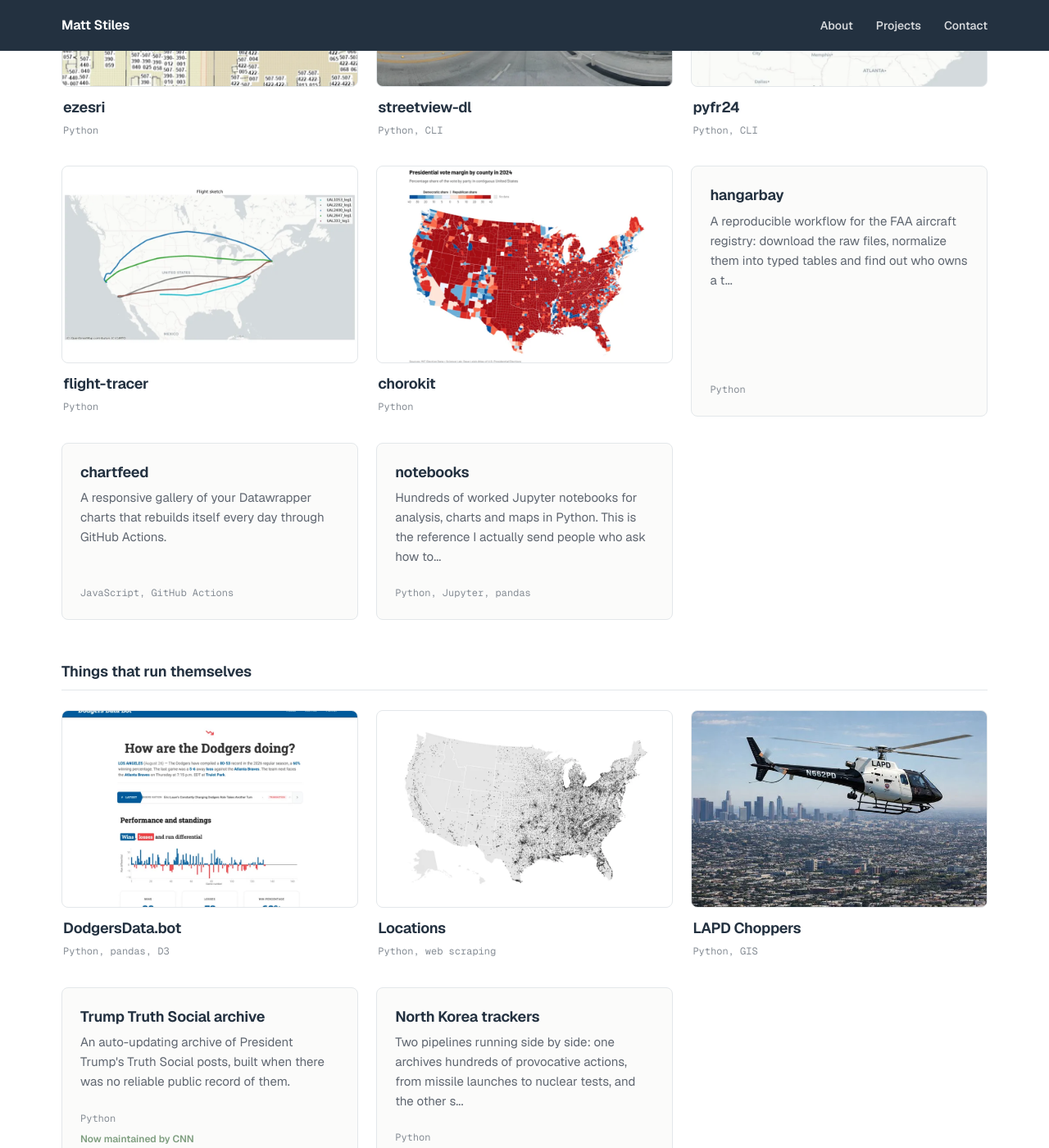
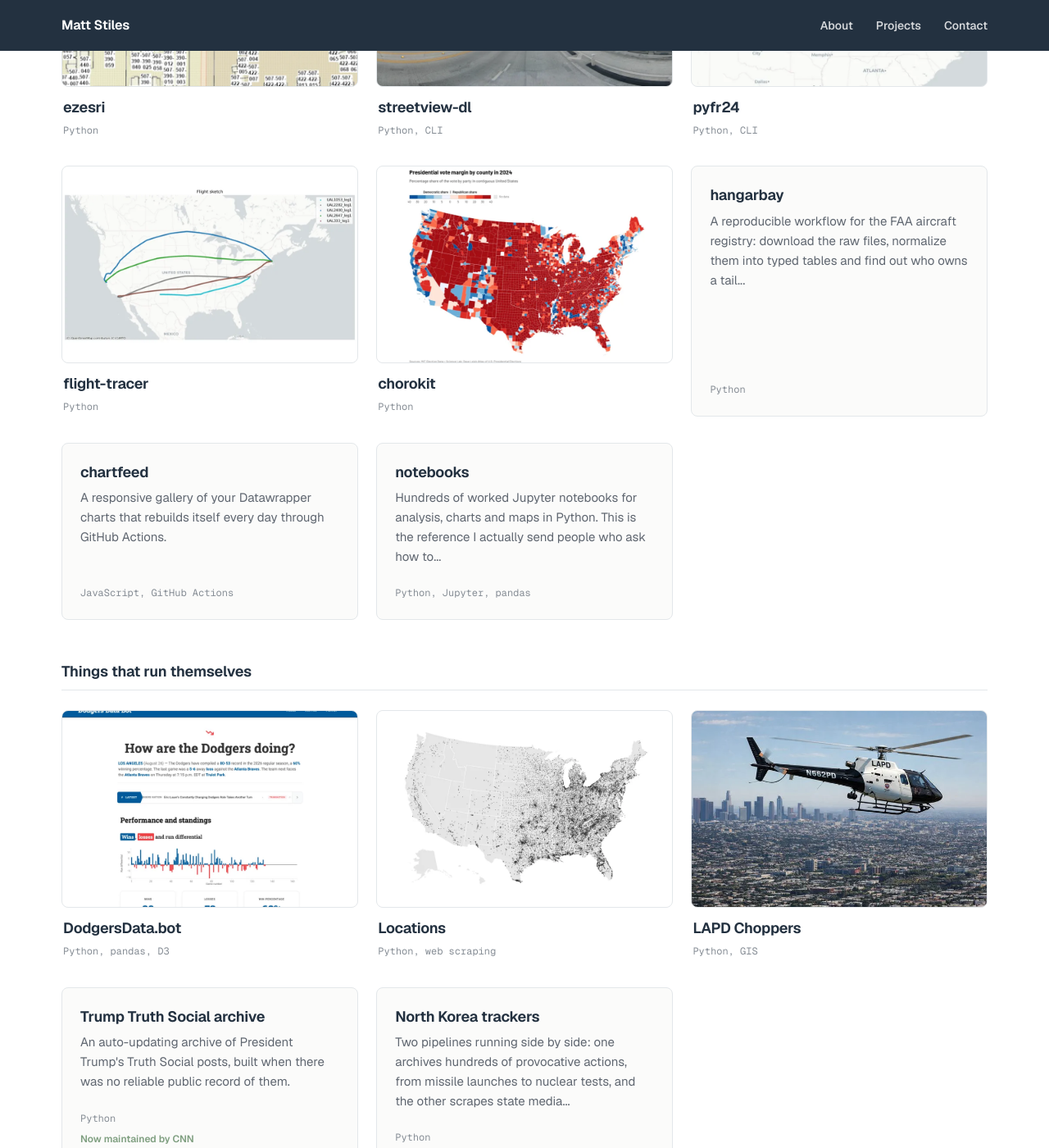
Before and after one commit to stiles/stiles.github.io, a Jekyll site: the page built from index.html, in a window 1280 px wide and 1400 px high, scrolled down 1850 px. Shown: the whole window at 82% size. Built offline with Jekyll 4.4.1, drawn with Linux system fonts in a browser that asks for light colours.

Commit message:
fix: truncate text-card blurbs on word boundaries
truncate:140 was cutting mid-word, so cards ended "who owns a t...".

```diff
--- a/_includes/portfolio_grid.html
+++ b/_includes/portfolio_grid.html
@@ -72,7 +72,7 @@
         {% else %}
         <div class="work-textcard">
           <h4 class="work-title">{{ project.title }}</h4>
-          <p>{{ project.blurb | strip_html | truncate: 140 }}</p>
+          <p>{{ project.blurb | strip_html | truncatewords: 24 }}</p>
           <div class="work-textcard-foot">
             <span class="work-tools">{{ project.tools | join: ", " }}</span>
             {% if project.note %}<span class="work-note">{{ project.note }}</span>{% endif %}
```
